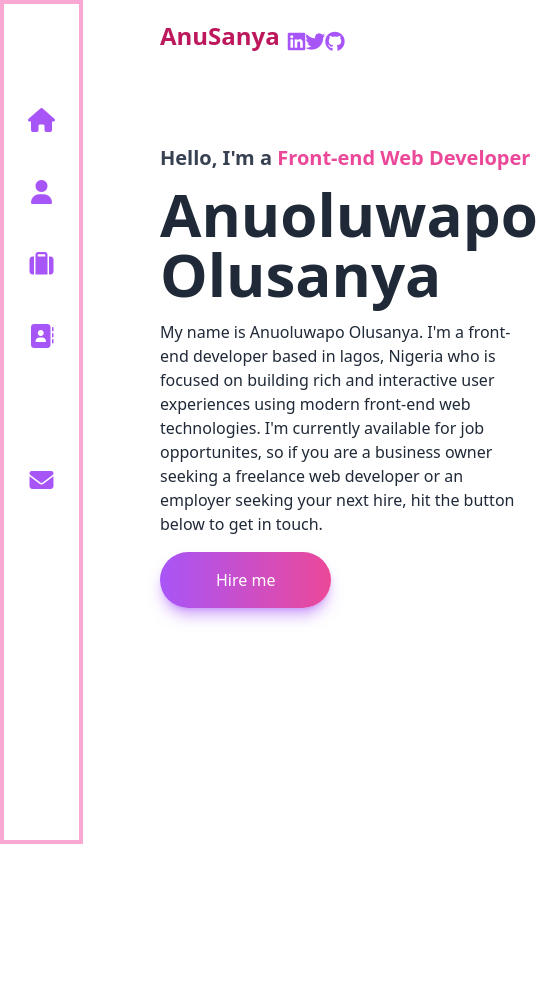
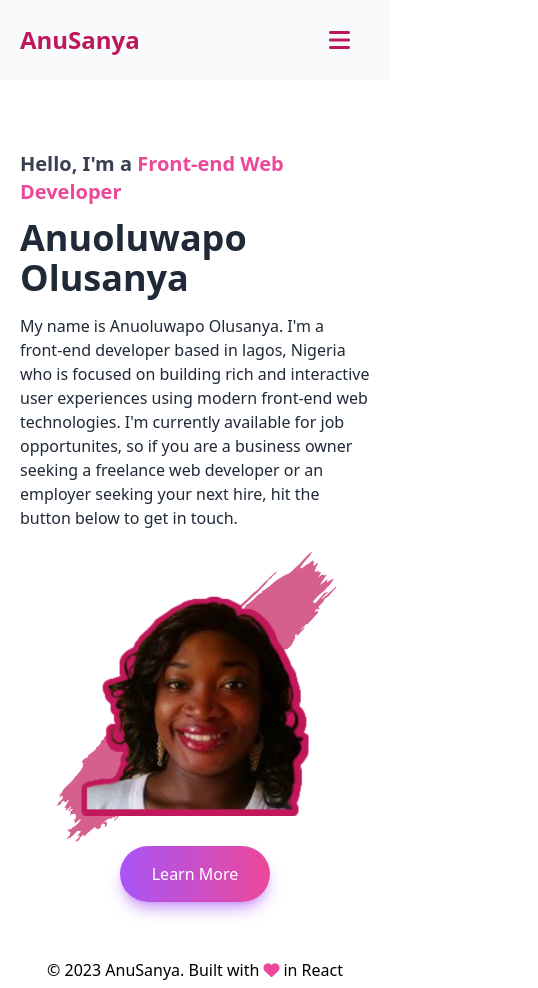
Before and after one commit to Anu-022/portfolio-website, a React (Create React App) app: page / in a window 390 px wide. Shown: the whole page, 538 px wide, since content can reach past the window. Before the commit the page ends 844 px from the top, so only its background shows below. Built offline with nearby package versions, Linux system fonts and the light colour scheme.

Commit message:
optimised for mobile view

```diff
--- a/src/App.js
+++ b/src/App.js
@@ -4,6 +4,8 @@ import Home from "./components/Home";
 import About from "./components/About";
 import Contact from "./components/Contact";
 import Projects from "./components/Projects";
+import Footer from "./components/Footer";
+import MobileNav from "./components/MobileNav";
 
 
 function App() {
@@ -11,12 +13,14 @@ function App() {
     <div className="App relative" style={{width: '100vw'}}>
       <Router>
       <MenuBar/>
+      <MobileNav/>
         <Routes>
               <Route exact path="/" element ={<Home/>}></Route>
               <Route exact path="/about" element= {<About/>}></Route>
               <Route exact path="/projects" element= {<Projects/>}></Route>
               <Route exact path="/contact" element= {<Contact/>}></Route>
         </Routes>
+        <Footer/>
      </Router>
     </div>
   );
--- a/src/components/Contact.jsx
+++ b/src/components/Contact.jsx
@@ -1,15 +1,15 @@
 
 const Contact = () => {
     return (
-    <div className="contact ml-20">
+    <div className="contact px-8 lg:px-0 pb-[50px]">
         <h2 className="text-3xl text-center text-purple-500 font-bold my-5">Contact Me</h2>
-        <div className="contact-info flex justify-center ml-12 gap-10">
-            <img style= {{width: '400px',height: '400px'}} src="https://res.cloudinary.com/dz5fsjeb4/image/upload/v1673808241/image1_st0uuz.jpg" alt="Anuoluwapo's Image" className="rounded-lg"/>
+        <div className="contact-info lg:flex justify-center lg:gap-10">
+            <img src="https://res.cloudinary.com/dz5fsjeb4/image/upload/v1673808241/image1_st0uuz.jpg" alt="Anuoluwapo's Image" className="rounded-lg mx-auto w-[300px] h-[300px] lg:mx-0 lg:w-[400px] lg:h-[400px]"/>
             <div className="mt-20">
                 <div>
                     <p className="text-purple-500 font-semibold text-lg">ADDRESS</p>
                     <i className=" text-xl text-purple-500 mr-4 fa-solid fa-location-dot"></i>
-                    <span className="text-gray-800 text-xl">Ikorodu Lagos, Nigeria</span>
+                    <span className="text-gray-800 text-xl"> Lagos, Nigeria</span>
                 </div>
                 <div className="mt-5">
                     <p className="text-purple-500 font-semibold text-lg">EMAIL</p>
--- /dev/null
+++ b/src/components/Footer.jsx
@@ -0,0 +1,16 @@
+const Footer = () => {
+    return(
+        <footer className=" lg:px-28 h-[30px] lg:fixed w-full lg:bottom-0 lg:left-0">
+            <div className="text-center">
+                <span className="text-right">&copy; 2023 AnuSanya. </span>
+                <span>Built with
+
+                       <i className="fa-solid fa-heart text-pink-500 px-1 "></i>
+                    in React
+                </span>
+            </div>
+        </footer>
+    )
+}
+
+export default Footer;
--- a/src/components/Home.jsx
+++ b/src/components/Home.jsx
@@ -2,13 +2,15 @@ import {Link} from 'react-router-dom';
 import AnusImage from './asset/portfolio-image.png'
 
 const Home = () => {
+
     return (
-        <section className="home px-20 ml-20 mt-5">
-            <div className="icons  flex justify-between item-center">
-                <div className="text-2xl text-pink-700 font-semibold">
+        <section className="home px-5 lg:px-20 lg:ml-20 mt-5">
+            <div className="icons h-[50px] flex justify-between item-center ">
+                <div className="hidden lg:block text-xl lg:text-2xl text-pink-700 font-semibold">
                     AnuSanya
                 </div>
-                <ul className="flex w-40 justify-between p-2 text-purple-500 text-xl ">
+
+                <ul className=" hidden lg:flex w-40 justify-between p-2 text-purple-500 text-xl ">
                     <li>
                         <a href="https://linkedin.com/in/anuoluwapo-olusanya" target= "_blank">
                            <i className="fa-brands fa-linkedin"></i>
@@ -25,20 +27,23 @@ const Home = () => {
                 </ul>
 
             </div>
-            <div className="flex items-space-between">
-                <div className="home-message basis-1/2  mt-20">
+            <div className="lg:flex lg:items-space-between">
+                <div className="home-message lg: basis-1/2 mt-20">
                     <h4 className="text-xl text-gray-700 font-bold mb-3">Hello, I'm a <span className="text-pink-500 "> Front-end Web Developer</span></h4>
-                    <h1 className="text-6xl text-gray-800 font-bold mb-4">Anuoluwapo
+                    <h1 className=" text-4xl lg:text-6xl text-gray-800 font-bold mb-4">Anuoluwapo
                         <br/>Olusanya
                     </h1>
                     <p className="mb-4 text-gray-800">My name is Anuoluwapo Olusanya. I'm a front-end developer based in lagos, Nigeria who is  focused on building rich and interactive user experiences using modern front-end web technologies. I'm currently available for job opportunites, so if you are a business owner seeking a freelance web developer or an employer seeking your next hire, hit the button below to get in touch.</p>
-                    <Link to='/contact'>
-                       <button className="bg-gradient-to-r from-purple-500 to-pink-500 text-white px-14 py-4 rounded-full shadow-lg shadow-purple-500/50">Hire me</button>
+                    <Link to='/contact' className='hidden lg:block'>
+                       <button className="bg-gradient-to-r from-purple-500 to-pink-500 text-white px-14 py-4 mt-6 rounded-full shadow-lg shadow-purple-500/50">Hire me</button>
                     </Link>
                 </div>
-                <div className="home-img  basis-1/2">
-                        <img src={AnusImage} alt="Anu's-Image" style= {{width: '500px'}} />
+                <div className="home-img  lg:basis-1/2 mx-auto w-[300px] lg:w-[500px]">
+                        <img src={AnusImage} alt="Anu's-Image" className='object-cover' />
                 </div>
+                <Link to='/about' className=' lg:hidden'>
+                       <button className="bg-gradient-to-r from-purple-500 to-pink-500 text-white px-8 py-4 block mx-auto mb-14 rounded-full shadow-lg shadow-purple-500/50">Learn More</button>
+                </Link>
             </div>
         </section>
     )
--- a/src/components/MenuBar.jsx
+++ b/src/components/MenuBar.jsx
@@ -1,13 +1,12 @@
 import { Link } from "react-router-dom";
 const MenuBar = () => {
     return (
-        <aside style= {{height: '100vh'}}  className="menu-bar border-4 border-pink-300 px-6 fixed top-0 left-0">
-            <ul className='mt-20 w-full text-purple-500 text-2xl flex flex-col items-center'>
+        <aside className="hidden lg:block h-screen lg:w-[80px]  border-4 border-pink-300 px-6 fixed top-[80px] lg:top-0 lg:left-0">
+            <ul className='mt-20  text-purple-500 text-2xl flex flex-col items-center'>
                 <li className='mt-5'>
                     <Link to="/">
                         <i className='fa-solid fa-house'></i>
                     </Link>
-
                 </li>
                 <li className='mt-10'>
                     <Link to="/about">
@@ -20,16 +19,15 @@ const MenuBar = () => {
                         <i className='fa-solid fa-suitcase'></i>
                     </Link>
                 </li>
-                <li className='mt-10'>
+                <li className='mt-10 '>
                     <Link to="/contact">
                         <i className='fa-solid fa-address-book '></i>
                     </Link>
                 </li>
                 <li className='mt-28'>
-                <a href="mailto:ilorianuoluwapo@gmail.com?subject=I'd Like to Work with You" target='_blank'>
-                   <i className='fa-solid fa-envelope '></i>
-                </a>
-
+                    <a href="mailto:ilorianuoluwapo@gmail.com?subject=I'd Like to Work with You" target='_blank'>
+                       <i className='fa-solid fa-envelope'></i>
+                    </a>
                 </li>
 
             </ul>
--- /dev/null
+++ b/src/components/MobileNav.jsx
@@ -0,0 +1,65 @@
+import { useState } from "react";
+import { Link } from "react-router-dom";
+
+const MobileNav = () => {
+
+    const [clicked, setClicked] = useState(false);
+
+    function toggleMenu(e) {
+     setClicked(!clicked);
+    }
+    return (
+        <div className="mobile-nav lg:hidden">
+            <nav className=" px-5 bg-slate-50 flex justify-between items-center h-[80px] w-screen lg:hidden fixed top-0 left-0">
+            <div className="text-2xl lg:text-2xl text-pink-700 font-semibold">
+                    AnuSanya
+                </div>
+                <div className="text-2xl pr-5 text-pink-700">
+                   <button onClick= {toggleMenu}>
+                      <i className={clicked ? 'fas fa-xmark': 'fas fa-bars'}></i>
+                   </button>
+                </div >
+            </nav>
+            {clicked &&
+            <div className="fixed h-screen w-[300px] top-[80px] right-0 bg-slate-50">
+            <ul className='  text-purple-500 text-2xl flex flex-col items-center'>
+                <li className='mt-5'>
+                    <Link to="/">
+                        <i className='fa-solid fa-house pr-4'></i>
+                        <span>Home</span>
+                    </Link>
+                </li>
+                <li className='mt-10'>
+                    <Link to="/about">
+                        <i className='fa-solid fa-user pr-4 '></i>
+                        <span>About</span>
+                    </Link>
+
+                </li>
+                <li className='mt-10'>
+                    <Link to="/projects">
+                        <i className='fa-solid fa-suitcase pr-4'></i>
+                        <span>Projects</span>
+                    </Link>
+                </li>
+                <li className='mt-10 '>
+                    <Link to="/contact">
+                        <i className='fa-solid fa-address-book pr-4'></i>
+                        <span>Contact</span>
+                    </Link>
+                </li>
+                <li className='mt-28'>
+                <a href="mailto:ilorianuoluwapo@gmail.com?subject=I'd Like to Work with You" target='_blank'>
+                   <i className='fa-solid fa-envelope pr-4'></i>
+                   <span>Send Email</span>
+                </a>
+              </li>
+            </ul>
+            </div>
+}
+        </div>
+
+    )
+}
+
+export default MobileNav;
--- a/src/components/Projects.jsx
+++ b/src/components/Projects.jsx
@@ -30,10 +30,10 @@ const sliderSetting = {
 
 const Projects = () => {
     return (
-        <div className="project bg-gradient-to-r from-purple-500 to-pink-500 h-screen ml-20 flex flex-col items-center">
-            <h2 className="text-2xl text-white font-semibold pt-5">AnuSanya</h2>
-            <p className="text-center py-3 text-gray-800 font-semibold text-xl"> Below are some of the past projects I've worked on:</p>
-            <div className="project-container mx-20" style= {{ width: "600px"}}>
+        <div className="project lg:bg-gradient-to-r from-purple-500 to-pink-500 h-full lg:h-screen lg:ml-20  lg:flex lg:flex-col lg:items-center pb-[50px]">
+            <h2 className="text-2xl text-pink-500 text-center lg:text-white font-semibold pt-5">AnuSanya</h2>
+            <p className="text-center py-3 text-gray-800 font-semibold lg:text-xl text-md"> Below are some of the past projects I've worked on:</p>
+            <div className="hidden lg:block project-container mx-20" style= {{ width: "600px"}}>
                 <Slider {...sliderSetting}>
                     {data.map((item) =>(
                     <div key={item.id}>
@@ -50,10 +50,22 @@ const Projects = () => {
                     </div>
                 )
                 )}
-            </Slider>
-        </div>
+              </Slider>
+            </div>
+            <div className="project-mobile lg:hidden">
+                    {data.map((item) =>(
+                       <div className="" key={item.id}>
+                          <div className="project-image  w-[400px] border-4 border-red-200 mb-8 mx-auto">
+                            <img src={item.src} alt={item.name} className="object-contain"/>
+                          </div>
+                          <button className="rounded-full bg-purple-500 text-white p-3 block mx-auto mb-8">
+                            <a href={item.url}>View Site</a></button>
+                        </div>
+                    )
+                    )}
+
+            </div>
         </div>
     )
 }
-
 export default Projects;
```
Also changed, not shown: src/components/About.jsx (+11 -11 lines), src/index.css (line endings or trailing spaces).
